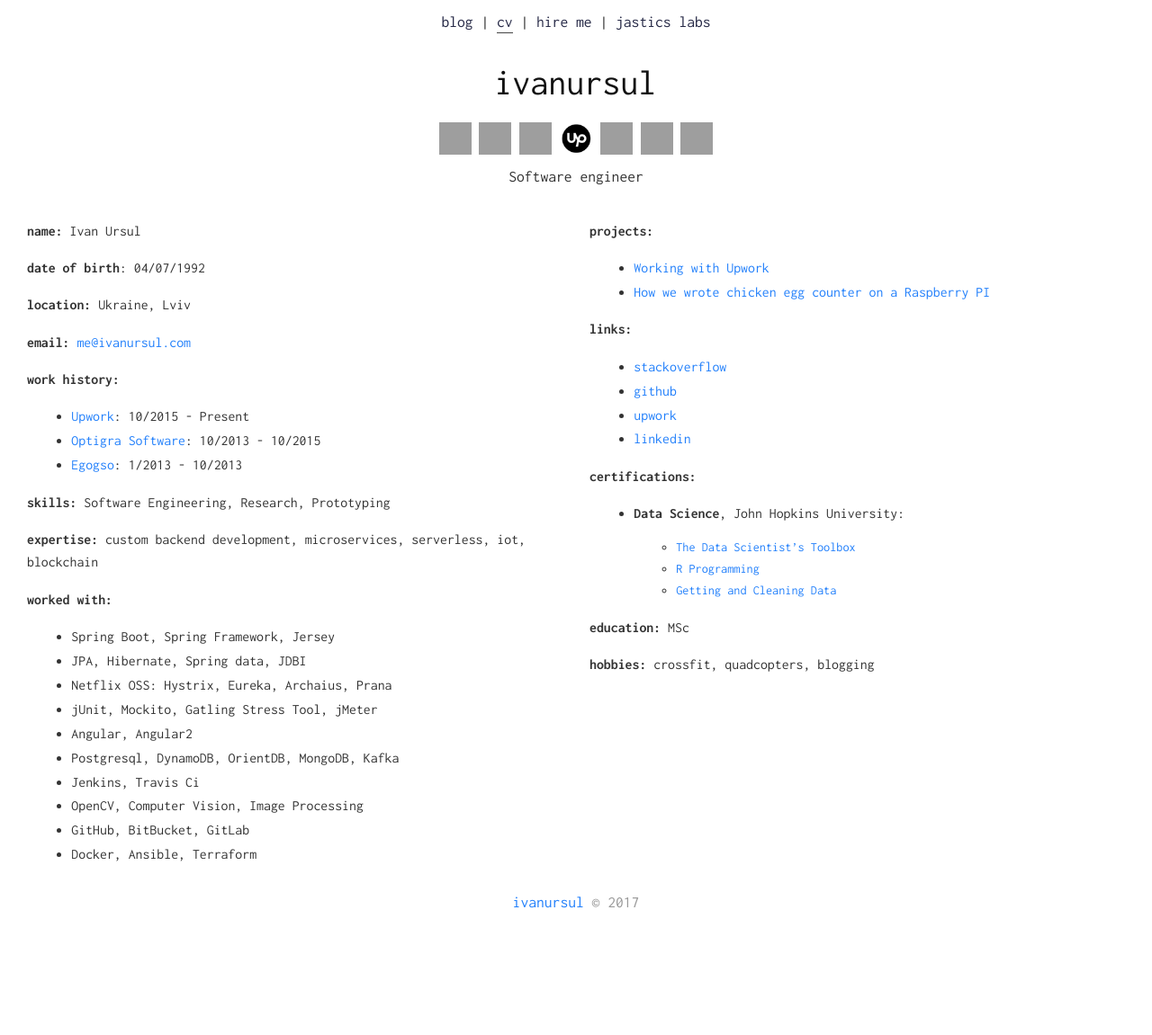
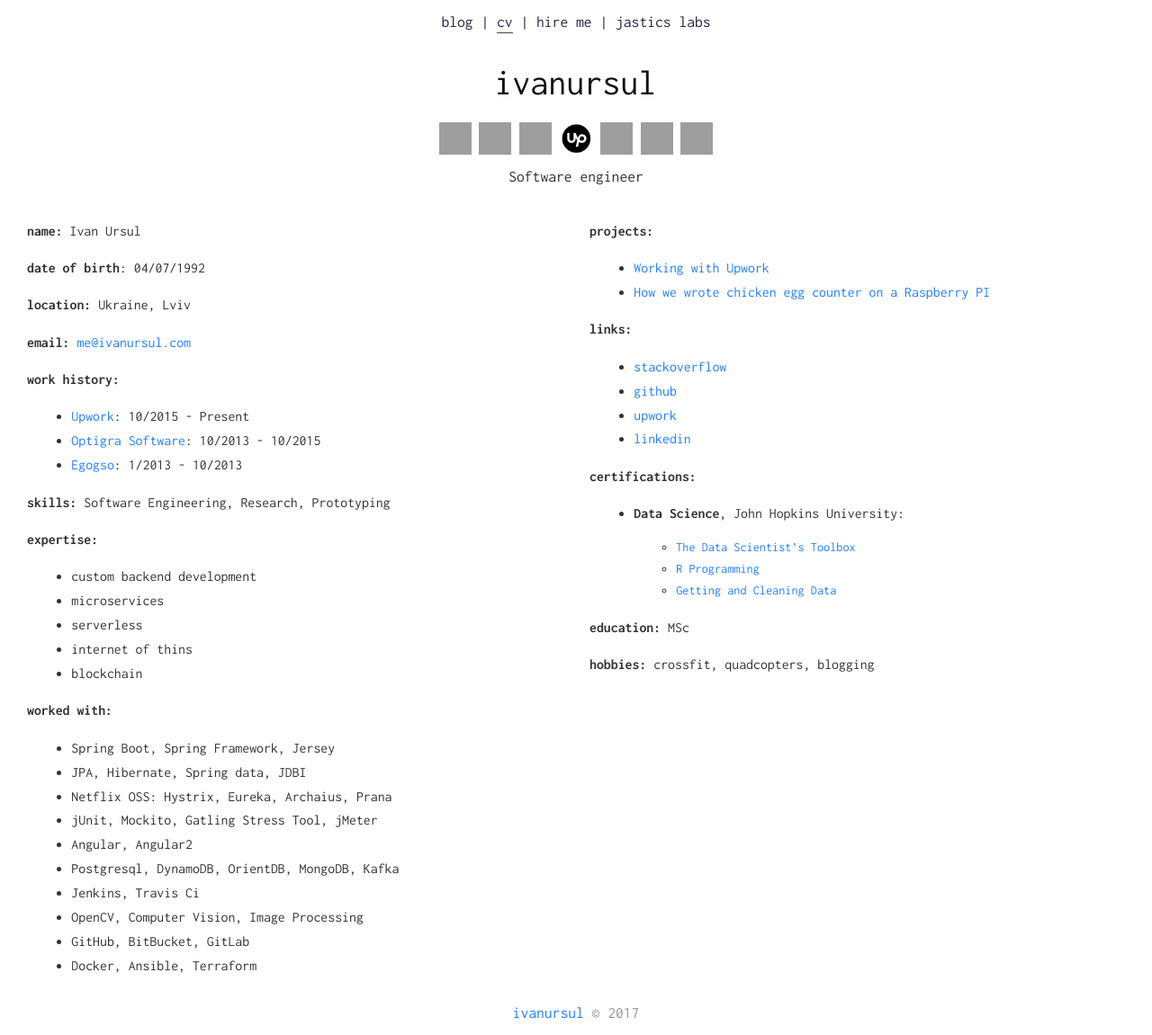
Before and after one commit to ivanursul/ivanursul, a Jekyll site: the page built from cv.html, in a window 1280 px wide. Shown: the whole page at 90% size. Built offline with Jekyll 4.4.1, drawn with Linux system fonts in a browser that asks for light colours; before the commit the page ends 1027 px from its top, so only the background shows below that; grey boxes are pictures that could not be loaded.

```diff
--- a/cv.html
+++ b/cv.html
@@ -25,7 +25,15 @@
 
         <p><strong>skills:</strong> Software Engineering, Research, Prototyping</p>
 
-        <p><strong>expertise:</strong> custom backend development, microservices, serverless, iot, blockchain</p>
+        <p><strong>expertise:</strong></p>
+
+        <ul>
+          <li>custom backend development</li>
+          <li>microservices</li>
+          <li>serverless</li>
+          <li>internet of thins</li>
+          <li>blockchain</li>
+        </ul>
 
         <p><strong>worked with:</strong> </p>
 
```
